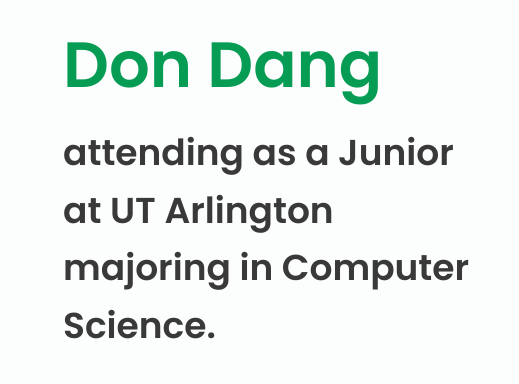
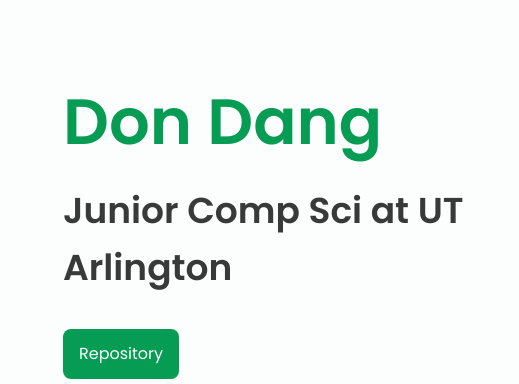
Before and after one commit to dondangp/Official-Portfolio, a plain HTML site: page assets/index.html in a window 1280 px wide. Shown: the part 95-479 px from the top of the page, 97-616 px from the left. Drawn offline with nearby package versions, Linux system fonts and the light colour scheme; files that its build step writes are made by us from their sources; files whose address does not match are found by name.

Commit message:
updated bio

```diff
--- a/assets/index.html
+++ b/assets/index.html
@@ -48,7 +48,7 @@
                 <div class="home__container bd-container bd-grid">
                     <div class="home__data">
                         <h1 class="home__title"> Don Dang</h1>
-                        <h2 class="home__subtitle">attending as a Junior at UT Arlington majoring in Computer Science.
+                        <h2 class="home__subtitle">Junior Comp Sci at UT Arlington
                         </h2>
                         <a href="https://github.com/dondangp" class="button">Repository</a>
                     </div>
```
